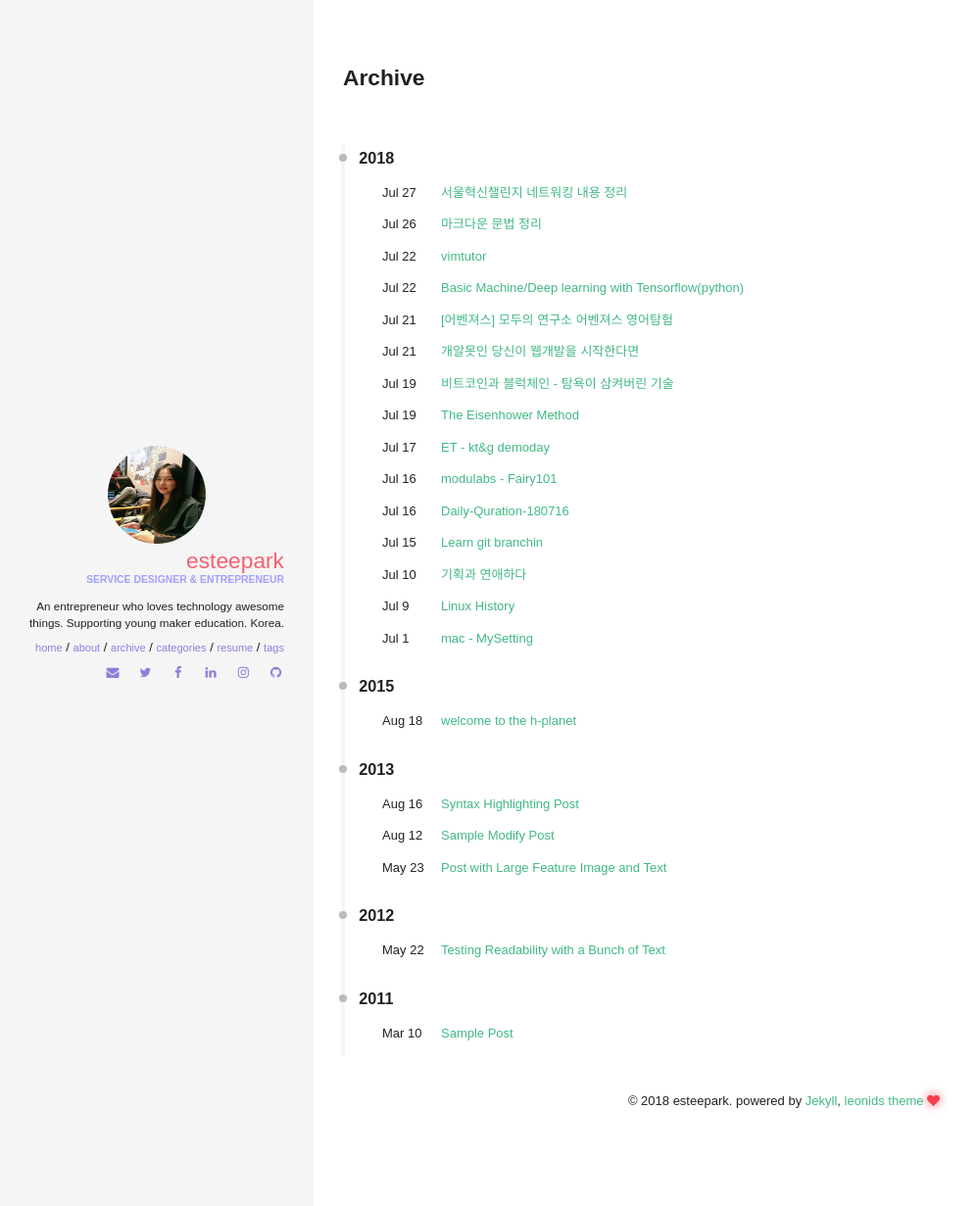
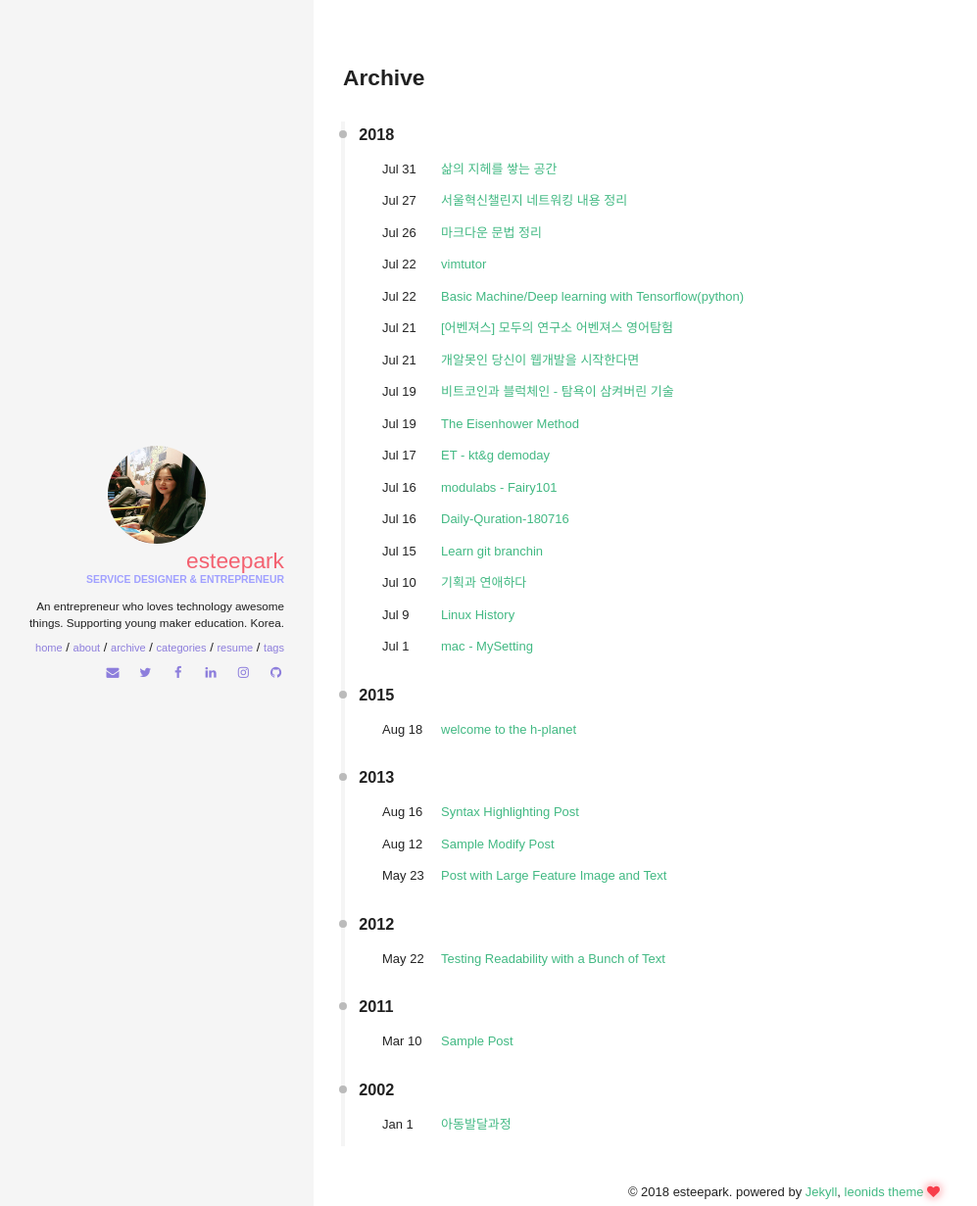
Before and after one commit to esteepark/esteepark.github.io, a Jekyll site: the page built from archive.html, in a window 1280 px wide. Shown: the whole page at 98% size, without its empty margins (0-997 px from the left). Built offline with Jekyll 4.4.1, drawn with Linux system fonts in a browser that asks for light colours; some of the changed lines change nothing that is shown.

Commit message:
by esteepark

```diff
--- /dev/null
+++ b/_posts/2018-07-27-gov_biz_support.md
@@ -0,0 +1,69 @@
+---
+layout: post
+title: "아동발달과정"
+excerpt: ""
+categories: [paragraph]
+date: 2002-01-01 00:00:00
+comments: true
+---
+
+### 아이의 언어 교육
+
+[갓난아기때부터_책_읽어주세요](http://www.hani.co.kr/arti/PRINT/291126.html)
+
+080602
+
+부모 목소리 두뇌발달에 도움
+평생 독서습관 형성에 도움
+첫 돌 전에는 = 운율위주
+두 돌까지 = 사물 그림책
+
+> 그래 그래 너희 집엔 대리석 계단과 아름다운 정원 / 그래 그래 너희 집엔 비단옷과 번쩍이는 보석 / 그래 그래 너희 집엔 맛있는 음식과 공손한 하녀들 / 그러나 그러나 우리 집에는 책 읽어 주는 엄마가 있단다.
+
+유럽에서 옛날부터 전해 오는 전래 동요
+**책 읽어 주는 엄마**가 세상 무엇보다 소중한 존재
+
+> 아이가 커서 책을 좋아하느냐 싫어하느냐는 어린 시절 책에 대한 좋은 기억을 얼마나 많이 갖고 있느냐에 달려 있다.
+- 한국독서교육개발원 남미영 원장
+
+책을 읽어 주던 엄마의 부드러운 목소리,
+책 읽는 부모의 모습,
+책이 많은 가정 분위기,
+등 이 책과의 친밀도를 높여 주는 좋은 기억에 해당
+**전문가들은 매일 책을 읽어주는 것이 평생 독서 습관 형성에 특히 좋은 방법이라 입을 모은다.**
+언제부터, 어떻게 책을 읽어 줘야 할까?
+
+> 책 읽어 주기는 갓난아기 때부터 시작하는 것이 좋다. 아기가 아무 말도 못 알아듣는 것 같지만, 엄마 아빠가 책 읽어주는 소리는 그 자체가 훌륭한 언어적 자극이 되기 때문에 아이의 두뇌 발달에 큰 도움이 된다.
+- 한국독서교육개발원 남미영 원장
+
+- 첫돌이 될 때까지
+    - 꽃, 나무와 같은 자연이나 엄마, 아기 등 가족 구성원을 노래한 동요, 동시, 자장노래 등 아름다운 낱말과 운율이 담긴 것들을 들려주는 것이 좋음.
+    - 아이에게 다양한 음성적 자극을 주기 위해  시디/테이프로 동요, 자장가 등을 들려 주는데, 아이들은 기계음보다 엄마 아빠의 목소리를 더 좋아함
+
+- 첫돌부터 두돌까지
+    - 다양한 물건, 동물 등이 등장하는 사물 그림책이 좋음.
+    - 첫돌이 지난 아이들은 세상에 대한 호기심이 많기 때문
+    - 그림과 낱말이 들어 있는 문자교육용 책보다 하나의 사물을 여러 각도로 표현한 책이 좋은 사물 그림책 임..
+    - ex) 그네
+        - 놀이터의 그네 모습
+        - 아이가 혼자 그네를 타는 모습
+        - 언니가 동생의 그네를 밀어주는 모습
+        - 비오는 날의 그네
+        - 눈 쌓인 그네
+        - 망가진 그네
+        - 등 그네와 관련된 여러 장면이 들어있는 책
+
+- 두돌부터 세돌까지
+    - 아이나 어린 동물들이 등장해 아이들의 일상생활을 보여 주는 생활동화 그림책
+    - 그림책 속에서 자신과 비슷하게 행동하는 주인공들을 만나면서 아이들은 색다른 기쁜을 느낌
+
+- 세돌부터 네돌까지
+    - 명작 동화와 같은 이야기 그림책
+
+- 만 4세 전후의 아이들은 대체로
+    - 전래 동화에 푹 빠짐
+
+> 아이에게 그림책을 읽어 줄 때, 먼저 아이 스스로 이야기를 만들어 낼 기회를 주는 것도 좋다. 그림책은 줄거리를 읽는 책이 아닌 아이가 그림 속에서 이야기를 끄집어 내는 책이기 때문이다. 몇 자 되지도 않는 글자들을 읽어 주는 데 급급하기 보다는 아이가 그림을 보고 다양한 이야기들을 할 수 있도록 유도하는 것이 그림책을 읽는 가장 좋은 방법이다.
+- 한국독서교육개발원 남미영 원장
+
+책을 읽어 주기 전에 "이 책에는 무슨 이야기가 들어 있을까?" 하고 슬쩍 운을 떼, 아이가 그림읽기를 통해 이야기를 만들어 보도록 하는 것.
--- /dev/null
+++ b/_posts/2018-07-31-wisdom_of_life.md
@@ -0,0 +1,40 @@
+---
+layout: post
+title: "삶의 지헤를 쌓는 공간"
+excerpt: ""
+categories: [paragraph]
+date: 2018-07-31 18:00:00
+comments: true
+---
+
+[노자에게 배우는 삶의 지혜](https://www.youtube.com/watch?v=Wshnmp4TVpE)
+
+동양 최고의 현자로 불리는 노자의 가르침 중 일부를 애니메이션으로 엮은 내용.
+
+사람은 유연해야지 강해서는 안된다.
+좀 모자라 보여야지, 똑똑한 척 해서는 안된다.
+사람은 무위, 무아, 무욕, 거하, 청허, 자연이어야 한다.
+강한 것은 쉽게 부러지나 유연하면 온전히 유지될 수 있다.
+
+우리 몸의 이가 가장 단단하며 혀가 가장 부드럽다.
+나이가 들면 이는 모두 빠지고 없지만 혀는 그대로다.
+
+태풍이 불면 나무는 뿌리채 뽑힐 수 있으나 작은 풀은 오히려 끄덕없다.
+
+바람은 형체도 없으면서 집을 무너뜨리고 나무도 뽑을 수 있으며
+물은 형체가 자유로우나 산을 가두고 육지를 덮어버릴 수 있다.
+
+이것이 곧 강한 것은 강하지 못함이요,
+부드러운 것이야말로 진정 강한 것이라고 할 수 있다.
+
+사람들은 총명함이 좋다고 하나,
+지혜로운 자는 우둔해 보이며 큰 지혜를 감추는 법이다.
+
+큰 부자는 감추고 내세우지 않으며
+화려히 치장한 사람들 중 빈털털이가 많이 있다.
+
+성과를 얻고자 한다면 지혜와 정력을 한 곳에 집중하되
+다른 부분은 우둔한 척 해야 한다.
+
+부드러우면 다툼을 피할 수 있으며 우둔함으로 화려함을 버리고 실을 추구하며 자연으로 돌아가야 한다.
+사물의 표면만이 아닌 그 내면을 노자는 보고 있었다.
--- a/_sass/components/_typography.scss
+++ b/_sass/components/_typography.scss
@@ -92,7 +92,7 @@ small,
 }
 
 p {
-  margin: 1.41em 0;
-  word-spacing: 0.38em;
-  line-height: 1.41em;
+  margin: 1.3em 0;
+  word-spacing: 0.08em;
+  line-height: 1.8em;
 }
--- a/_sass/pages/_post.scss
+++ b/_sass/pages/_post.scss
@@ -111,7 +111,7 @@ a.read-more {
   padding-bottom: 33px;
   min-height: 70vh;
   .page-header {
-    margin: 0 auto 50px;
+    margin: 0 auto 13px;
   }
 }
 
```
Also changed, not shown: _posts/2018-07-27-challenge_of_seoul_networking.md (line endings or trailing spaces).
